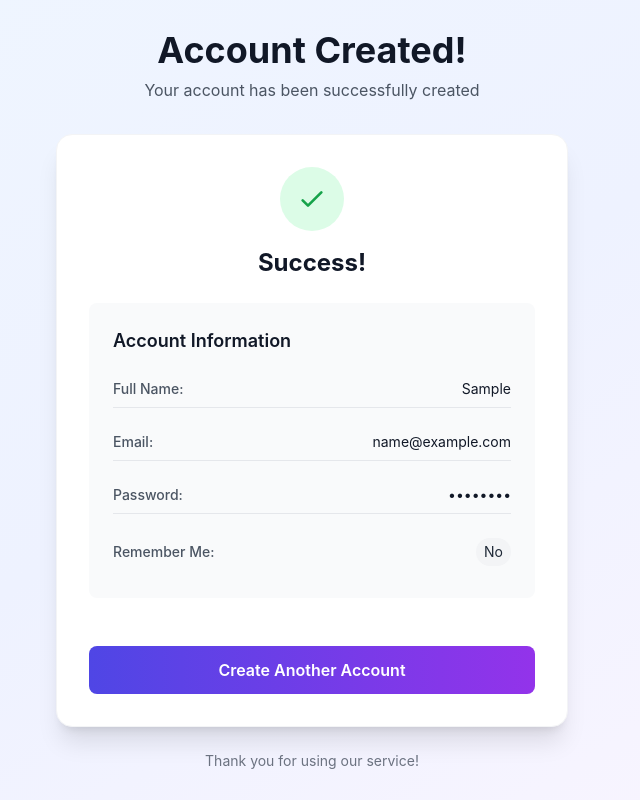
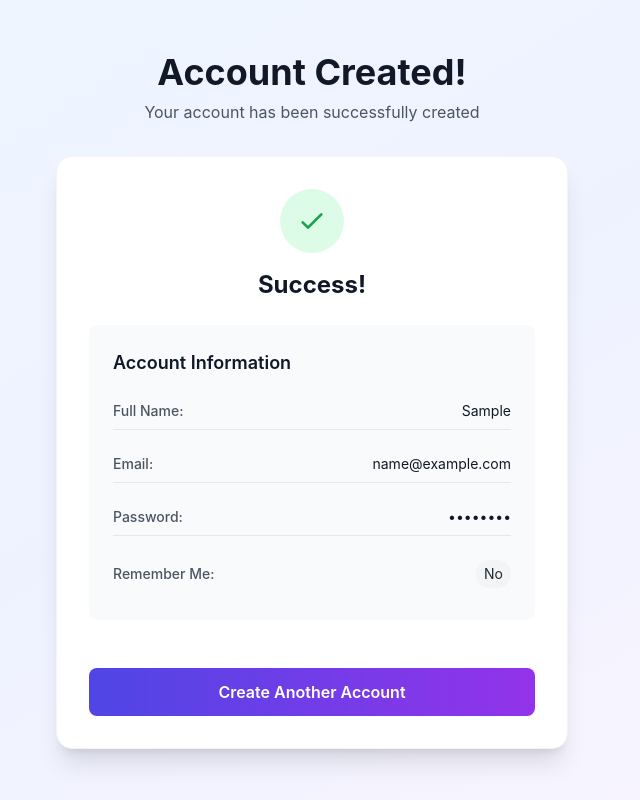
Before and after one commit to aysunurterzi/frontend-case, a React (Create React App) app: page /#/ in a window 1280 px wide. Both pictures are taken after typing "Sample", "name@example.com", "Sample123" into the empty fields and a click on the button "Create Account". Shown: the whole page, without its empty margins (328-968 px from the left). Built offline with nearby package versions, Linux system fonts and the light colour scheme.

Commit message:
Remove thank you message from UserDataPage component for a cleaner user interface.

```diff
--- a/src/pages/UserDataPage.tsx
+++ b/src/pages/UserDataPage.tsx
@@ -71,12 +71,6 @@ const UserDataPage = () => {
                         </div>
                     </div>
                 </div>
-
-                <div className="text-center mt-6">
-                    <p className="text-gray-500 text-sm">
-                        Thank you for using our service!
-                    </p>
-                </div>
             </div>
         </div>
     );
```
